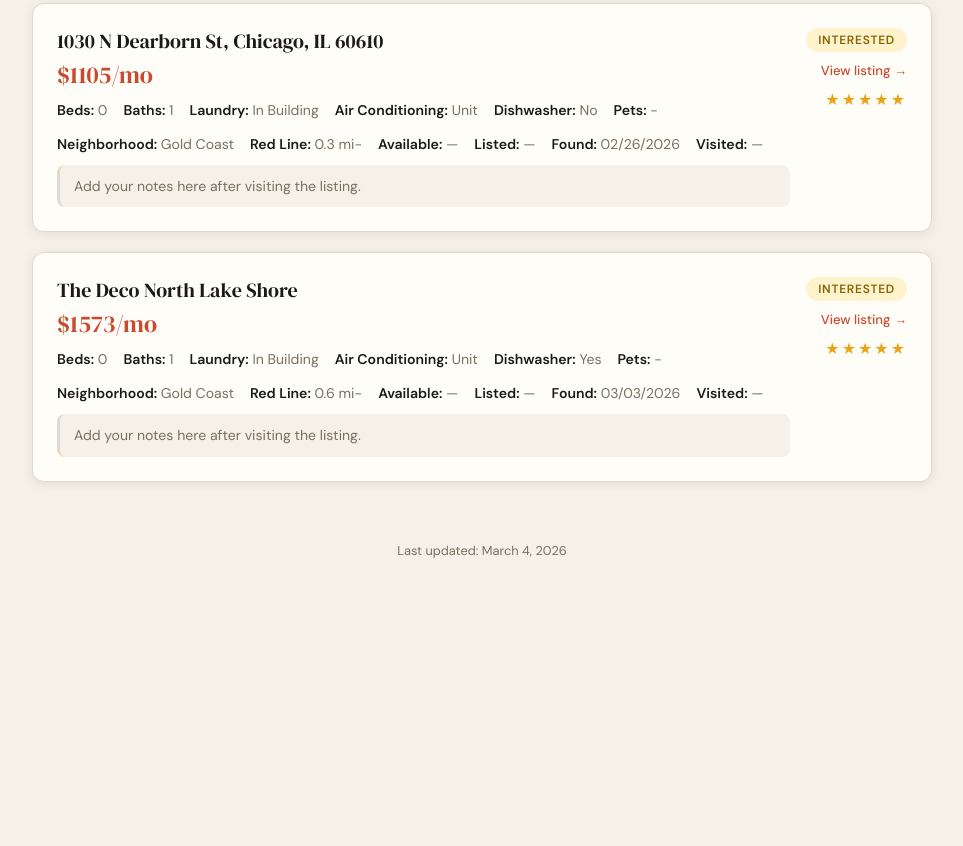
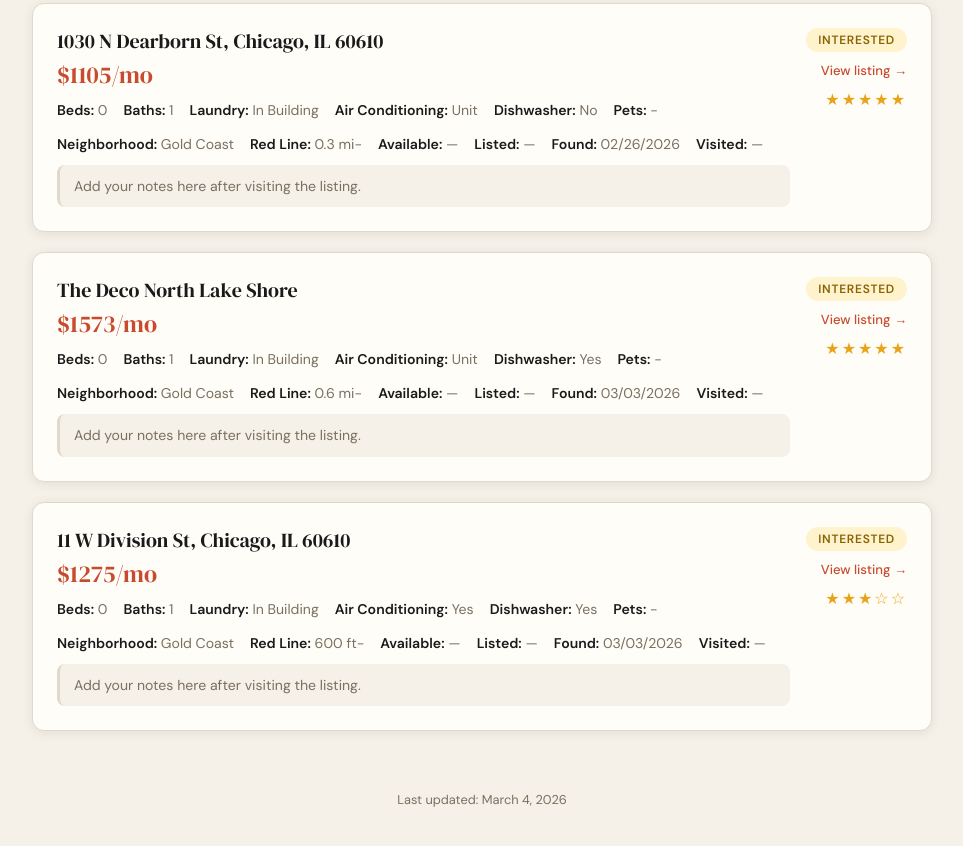
Before and after one commit to pfkrajca/housing-search, a plain HTML site: page index.html in a window 1280 px wide. Shown: the part 1574-2420 px from the top of the page, without its empty margins (158-1121 px from the left). Before the commit the page ends 2213 px from the top, so only its background shows below. Drawn offline with Linux system fonts and the light colour scheme.

Commit message:
Add new property card for listing in Gold Coast

```diff
--- a/index.html
+++ b/index.html
@@ -441,6 +441,33 @@
     </div>
   </div>
 
+                <div class="card" data-status="interested">
+    <div class="card-main">
+      <div class="card-address">11 W Division St, Chicago, IL 60610</div>
+      <div class="card-price">$1275/mo</div>
+      <div class="card-meta">
+        <div><strong>Beds:</strong> 0</div>
+        <div><strong>Baths:</strong> 1</div>
+        <div><strong>Laundry:</strong> In Building</div>
+        <div><strong>Air Conditioning:</strong> Yes</div>
+        <div><strong>Dishwasher:</strong> Yes</div>
+        <div><strong>Pets:</strong> -</div>
+        <div><strong>Neighborhood:</strong> Gold Coast</div>
+        <div><strong>Red Line:</strong> 600 ft-</div>
+        <div><strong>Available:</strong> —</div>
+        <div><strong>Listed:</strong> —</div>
+        <div><strong>Found:</strong> 03/03/2026</div>
+        <div><strong>Visited:</strong> —</div>
+      </div>
+      <div class="card-notes">Add your notes here after visiting the listing.</div>
+    </div>
+    <div class="card-actions">
+      <span class="status-badge status-interested">Interested</span>
+      <a class="card-link" href="https://bjbproperties.com/gold-coast-apartments/11-w-Division/" target="_blank">View listing →</a>
+      <div class="rating">★★★☆☆</div>
+    </div>
+  </div>
+
   <!-- EXAMPLE of a filled-in card:
 
   <div class="card" data-status="visited">
```
